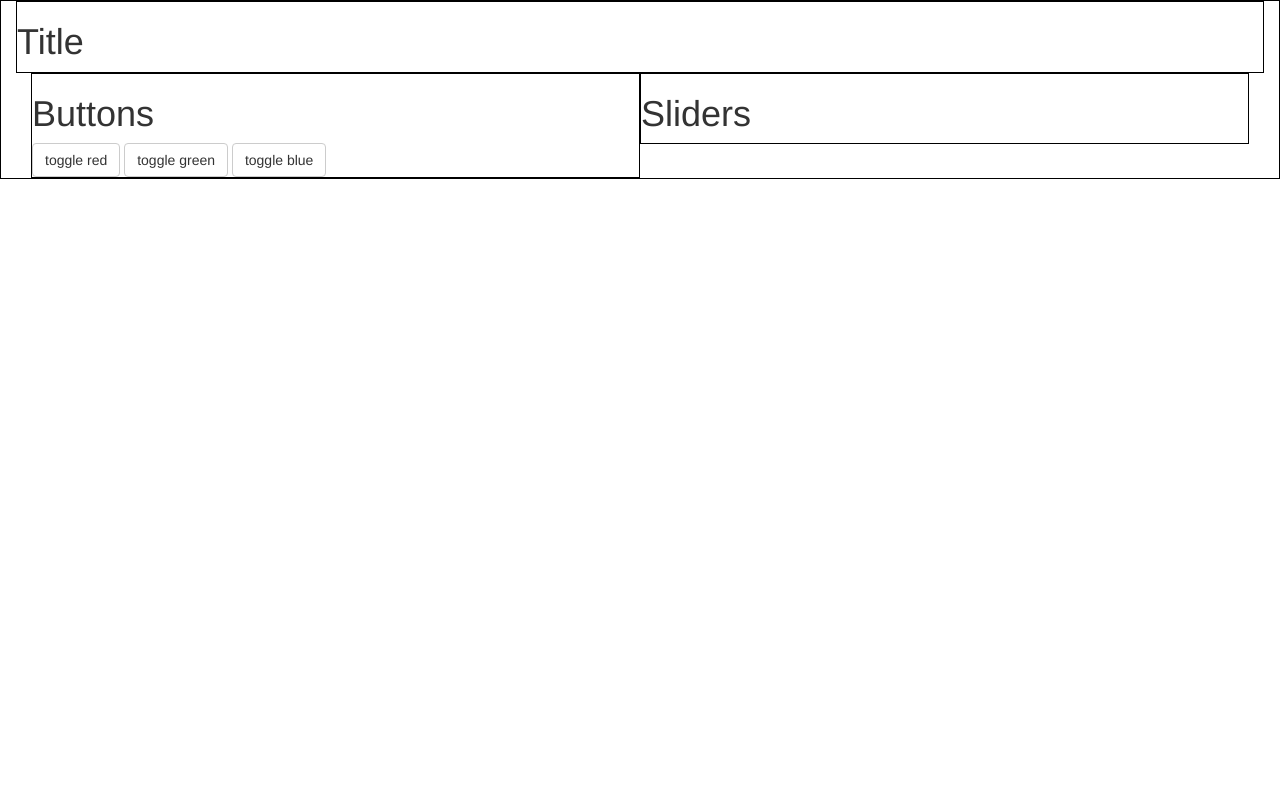
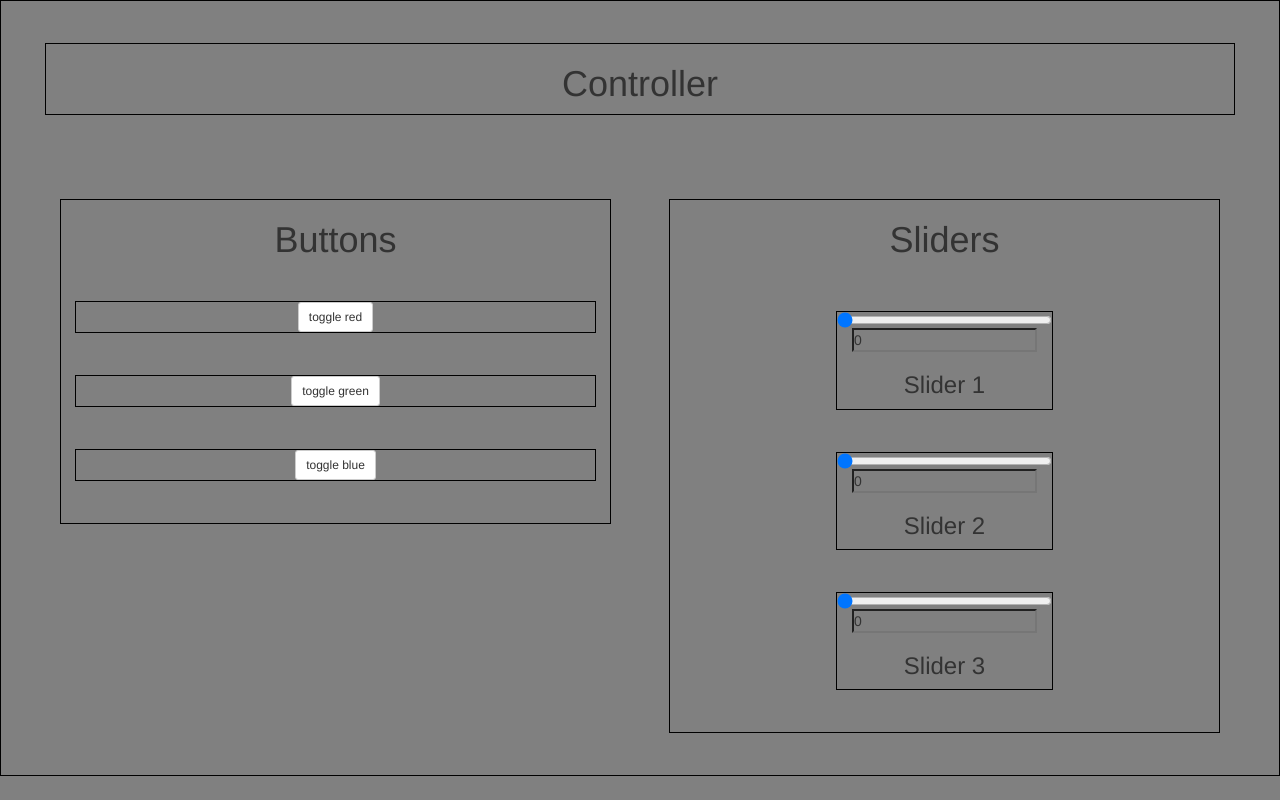
Before and after one commit to paigejacobson/heavym-web-control-panel, a website: page index.html in a window 1280 px wide. Drawn offline with nearby package versions, Linux system fonts and the light colour scheme.

Commit message:
slider work

```diff
--- a/index.html
+++ b/index.html
@@ -14,32 +14,50 @@
   <main class="container-fluid">
     <div class="col-lg-12">
       <div class="row">
-        <h1> Title </h1>
+        <h1> Controller </h1>
       </div>
       <div class="col-lg-6">
         <div class="row">
           <h1> Buttons </h1>
-          <button id="toggle_red" class="btn btn-default">toggle red</button>
-          <button id="toggle_green" class="btn btn-default">toggle green</button>
-          <button id="toggle_blue" class="btn btn-default">toggle blue</button>
+          <div class="row">
+            <button id="toggle_red" class="btn btn-default btn-sm">toggle red</button>
+          </div>
+          <div class="row">
+            <button id="toggle_green" class="btn btn-default btn-sm">toggle green</button>
+          </div>
+          <div class="row">
+            <button id="toggle_blue" class="btn btn-default btn-sm">toggle blue</button>
+          </div>
+
         </div>
       </div>
       <div class="col-lg-6">
         <div class="row">
           <h1> Sliders </h1>
+          <div class="col-lg-6 col-lg-offset-3">
+            <div class="row">
+              <input class="sliders" type="range" min="0" max="100" value="0" onchange="Value1(this.value)" />
+              <input class="text" id="input1" value="0" />
+              <h3>Slider 1</h3>
+            </div>
+            <div class="row">
+
+              <input class="sliders" type="range" min="0" max="100" value="0" onchange="Value2(this.value)" />
+              <input class="text" id="input2" value="0" />
+              <h3>Slider 2</h3>
+            </div>
+            <div class="row">
+
+              <input class="sliders" type="range" min="0" max="100" value="0" onchange="Value3(this.value)" />
+              <input class="text" id="input3" value="0" />
+              <h3>Slider 3</h3>
+            </div>
+          </div>
         </div>
       </div>
-
-            <!-- <div class="col">
-              Buttons
-            </div>
-            <div class="col">
-              Sliders
-            </div> -->
-
-      </div>
+    </div>
   </main>
-  <script type-"text/javascript" src="./node_modules/osc-js/dist/osc.min.js"></script>
+  <script type- "text/javascript" src="./node_modules/osc-js/dist/osc.min.js"></script>
   <script src="main.js"></script>
 </body>
 
--- a/main.css
+++ b/main.css
@@ -1,7 +1,15 @@
-.container-fluid {
+* {
+  margin: 0;
+  padding: 0;
+  background-color: Gray;
+}
+
+.container-fluid{
   border: 1px solid black;
+  text-align: center;
 }
 
 .row{
   border: 1px solid black;
+  margin: 3em 1em;
 }
--- a/main.js
+++ b/main.js
@@ -5,8 +5,20 @@ redbutton.addEventListener('click', function(){
   console.log('red button clicked');
   var myMessage = new OSC.Message('/ShaderRedActivate', 127);
   console.log(myMessage);
-  osc.send(myMessage);
+  osc.send(myMessage, {host:"10.57.166.141"});
 });
+
+function Value1(newValue){
+	document.getElementById('input1').value = newValue;
+}
+
+function Value2(newValue){
+	document.getElementById('input2').value = newValue;
+}
+
+function Value3(newValue){
+	document.getElementById('input3').value = newValue;
+}
 
 osc.open();
 
```
